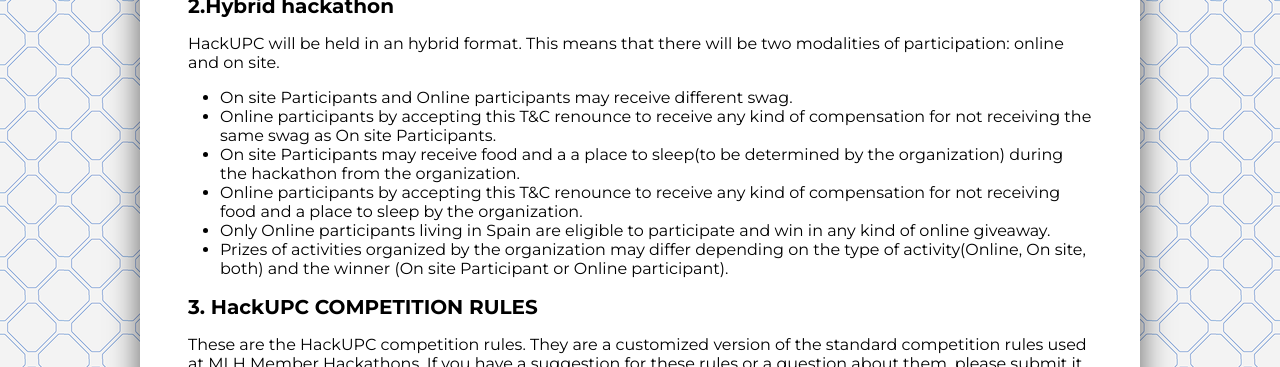
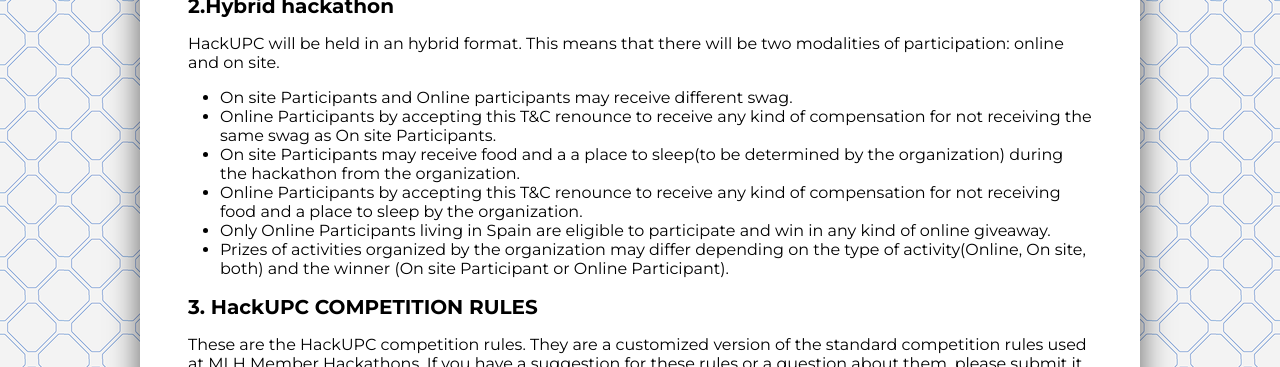
Before and after one commit to hackupc/legal-page, a Jekyll site: the page built from _documents/terms_and_conditions.md, in a window 1280 px wide and 900 px high, scrolled down 927 px. Shown: the part 153-520 px from the top of the window. Built offline with Jekyll 4.4.1, drawn with Linux system fonts in a browser that asks for light colours.

```diff
--- a/_documents/terms_and_conditions.md
+++ b/_documents/terms_and_conditions.md
@@ -38,11 +38,11 @@ HACKERS AT UPC is an association that promotes technology, creativity, and innov
 HackUPC will be held in an hybrid format. This means that there will be two modalities of participation: online and on site.
 
 - On site Participants and Online participants may receive different swag.
-- Online participants by accepting this T&C renounce to receive any kind of compensation for not receiving the same swag as On site Participants.
+- Online Participants by accepting this T&C renounce to receive any kind of compensation for not receiving the same swag as On site Participants.
 - On site Participants may receive food and a a place to sleep(to be determined by the organization) during the hackathon from the organization.
-- Online participants by accepting this T&C renounce to receive any kind of compensation for not receiving food and a place to sleep by the organization.
-- Only Online participants living in Spain are eligible to participate and win in any kind of online giveaway.
-- Prizes of activities organized by the organization may differ depending on the type of activity(Online, On site, both) and the winner (On site Participant or Online participant).
+- Online Participants by accepting this T&C renounce to receive any kind of compensation for not receiving food and a place to sleep by the organization.
+- Only Online Participants living in Spain are eligible to participate and win in any kind of online giveaway.
+- Prizes of activities organized by the organization may differ depending on the type of activity(Online, On site, both) and the winner (On site Participant or Online Participant).
 
 ## 3. HackUPC COMPETITION RULES
 
```
